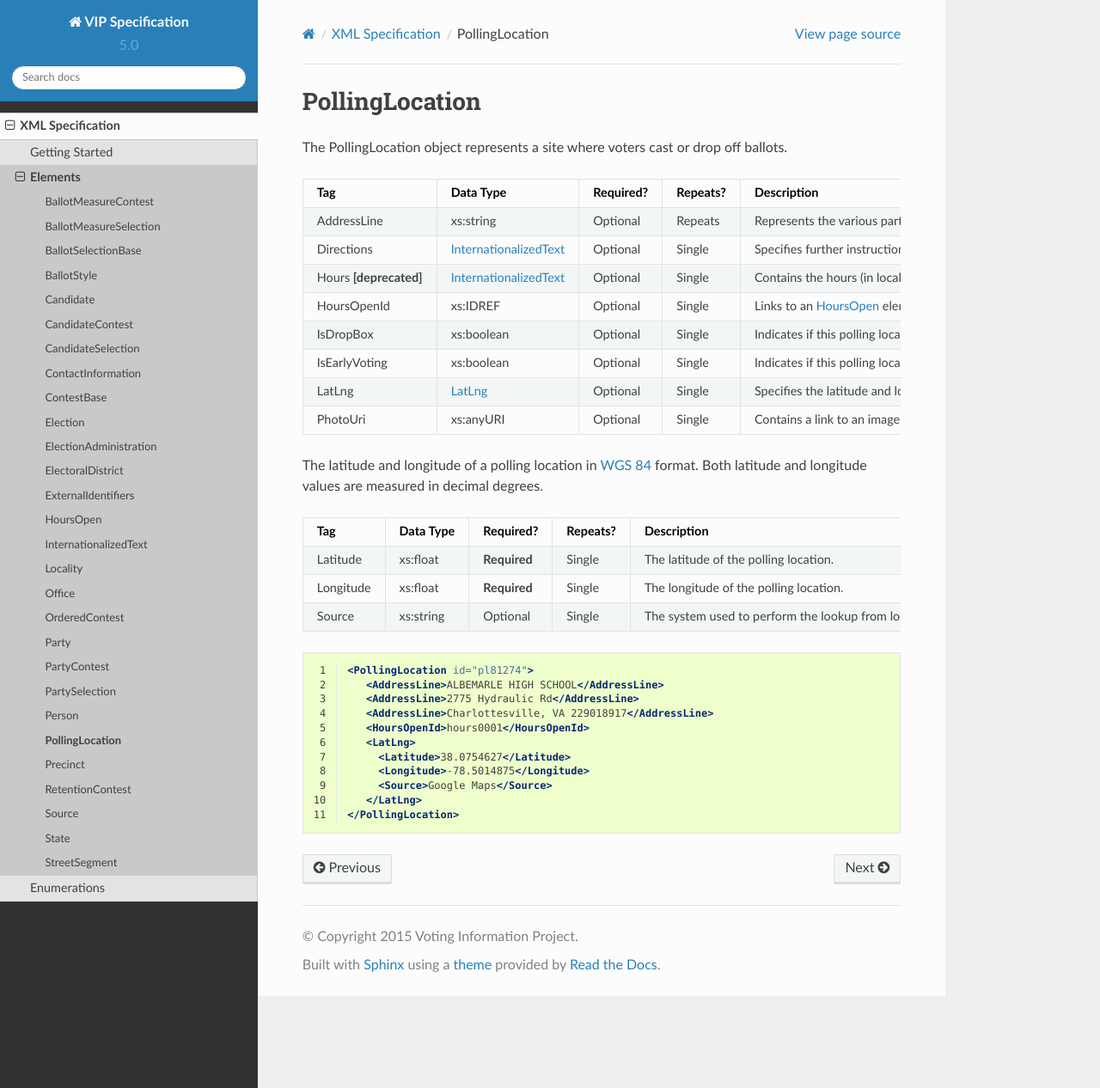
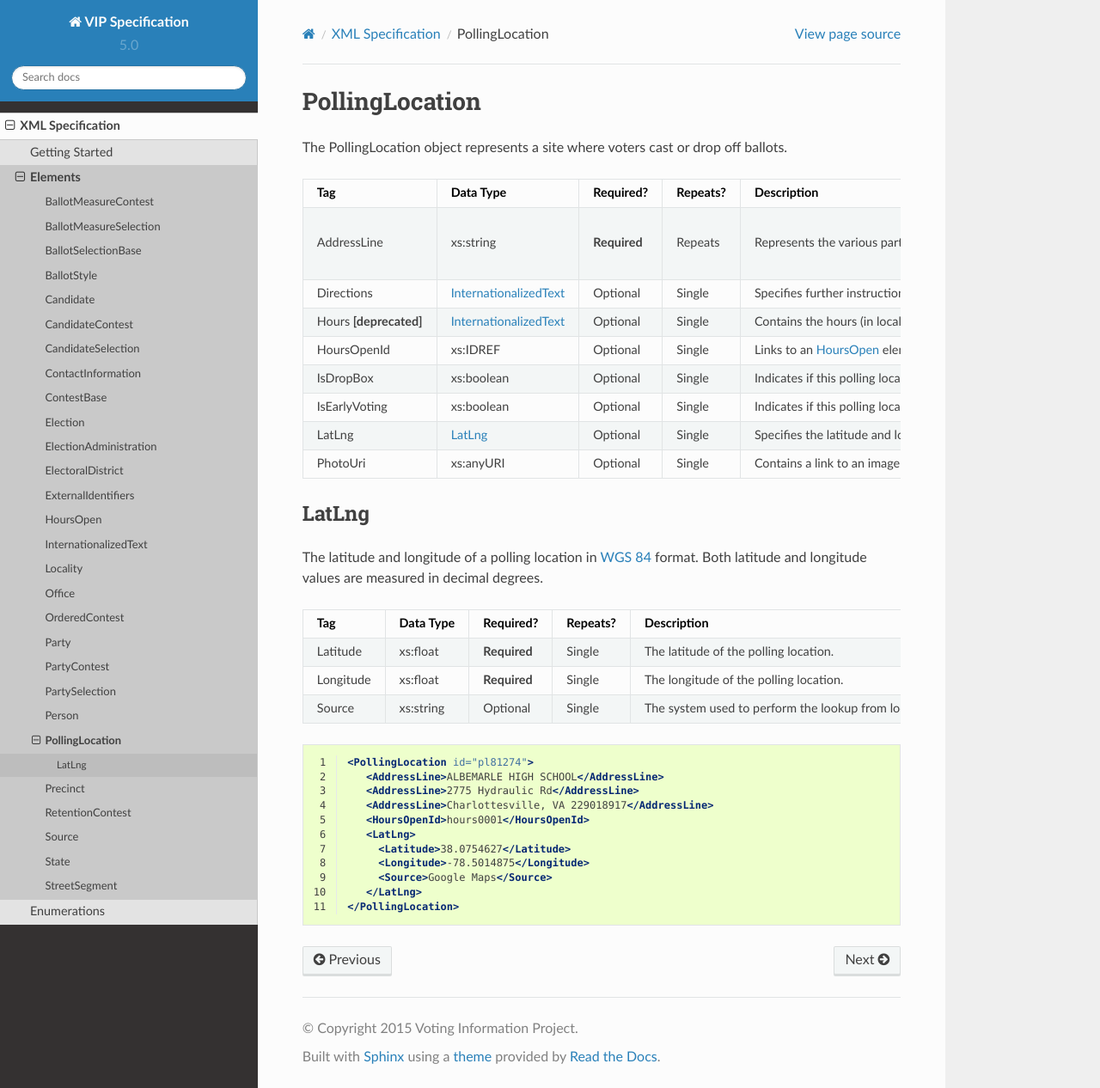
Before and after one commit to votinginfoproject/vip-specification, a Sphinx documentation site: the page built from docs/xml/elements/polling_location.rst, in a window 1280 px wide and 1266 px high. Shown: the whole window at 86% size. Built offline with Sphinx 7.4.7 and the Read the Docs theme 2.0.0, drawn with Linux system fonts in a browser that asks for light colours; some of the changed lines change nothing that is shown.

Commit message:
Fixed PollingLocation documentation issues

```diff
--- a/docs/xml/elements/polling_location.rst
+++ b/docs/xml/elements/polling_location.rst
@@ -7,12 +7,17 @@
 | Tag                   | Data Type                 | Required?    | Repeats?   | Description                 | Error Handling        |
 |                       |                           |              |            |                             |                       |
 +=======================+===========================+==============+============+=============================+=======================+
-| AddressLine           | xs:string                 | Optional     | Repeats    |Represents the various parts |If the field is invalid|
-|                       |                           |              |            |of an address to a polling   |or not present, the    |
-|                       |                           |              |            |location.                    |implementation is      |
+| AddressLine           | xs:string                 | **Required** | Repeats    |Represents the various parts |At least one valid     |
+|                       |                           |              |            |of an address to a polling   |``AddressLine`` must be|
+|                       |                           |              |            |location.                    |present for            |
+|                       |                           |              |            |                             |``PollingLocation`` to |
+|                       |                           |              |            |                             |be valid. If no valid  |
+|                       |                           |              |            |                             |``AddressLine`` is     |
+|                       |                           |              |            |                             |present, the           |
+|                       |                           |              |            |                             |implementation is      |
 |                       |                           |              |            |                             |required to ignore the |
-|                       |                           |              |            |                             |PollingLocation element|
-|                       |                           |              |            |                             |that contains it.      |
+|                       |                           |              |            |                             |``PollingLocation``    |
+|                       |                           |              |            |                             |element containing it. |
 +-----------------------+---------------------------+--------------+------------+-----------------------------+-----------------------+
 | Directions            |:doc:`InternationalizedText| Optional     | Single     |Specifies further            |If the field is invalid|
 |                       |<internationalized_text>`  |              |            |instructions for locating the|or not present, the    |
@@ -22,15 +27,15 @@
 +-----------------------+---------------------------+--------------+------------+-----------------------------+-----------------------+
 | Hours **[deprecated]**|:doc:`InternationalizedText| Optional     | Single     |Contains the hours (in local |If the field is invalid|
 |                       |<internationalized_text>`  |              |            |time) that the polling       |or not present, the    |
-|                       |                           |              |            |location is open (*NB: this  |implementation is      |
-|                       |                           |              |            |element is deprecated in     |required to ignore it. |
+|                       |                           |              |            |location is open (**NB:**    |implementation is      |
+|                       |                           |              |            |this element is deprecated in|required to ignore it. |
 |                       |                           |              |            |favor of the more structured |                       |
-|                       |                           |              |            |HoursOpen element. It is     |                       |
-|                       |                           |              |            |strongly encouraged that data|                       |
+|                       |                           |              |            |:doc:`HoursOpen <hours_open>`|                       |
+|                       |                           |              |            |element. It is strongly      |                       |
+|                       |                           |              |            |encouraged that data         |                       |
 |                       |                           |              |            |providers move toward        |                       |
 |                       |                           |              |            |contributing hours in this   |                       |
-|                       |                           |              |            |format)*.                    |                       |
-|                       |                           |              |            |                             |                       |
+|                       |                           |              |            |format).                     |                       |
 |                       |                           |              |            |                             |                       |
 |                       |                           |              |            |                             |                       |
 |                       |                           |              |            |                             |                       |
@@ -58,8 +63,8 @@
 |                       |                           |              |            |site.                        |implementation is      |
 |                       |                           |              |            |                             |required to ignore it. |
 +-----------------------+---------------------------+--------------+------------+-----------------------------+-----------------------+
-| LatLng                | :ref:`LatLng              | Optional     | Single     |Specifies the latitude and   |If the element is      |
-|                       | <pl-latlng>`              |              |            |longitude of this polling    |invalid or not present,|
+| LatLng                | `LatLng`_                 | Optional     | Single     |Specifies the latitude and   |If the element is      |
+|                       |                           |              |            |longitude of this polling    |invalid or not present,|
 |                       |                           |              |            |location.                    |the implementation is  |
 |                       |                           |              |            |                             |required to ignore it. |
 +-----------------------+---------------------------+--------------+------------+-----------------------------+-----------------------+
@@ -69,7 +74,8 @@
 |                       |                           |              |            |                             |required to ignore it. |
 +-----------------------+---------------------------+--------------+------------+-----------------------------+-----------------------+
 
-.. _pl-latlng:
+LatLng
+------
 
 The latitude and longitude of a polling location in `WGS 84`_ format. Both
 latitude and longitude values are measured in decimal degrees.
```
